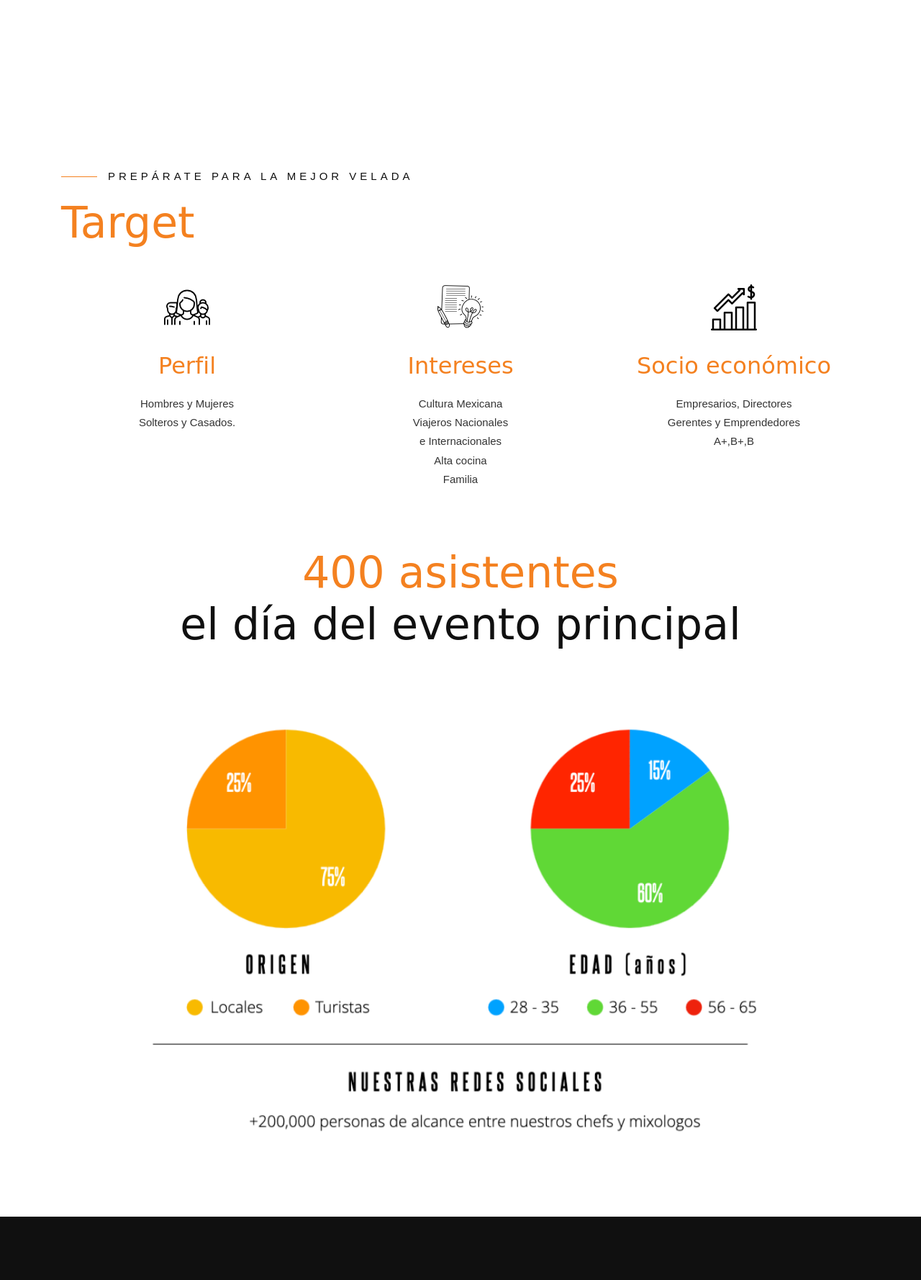
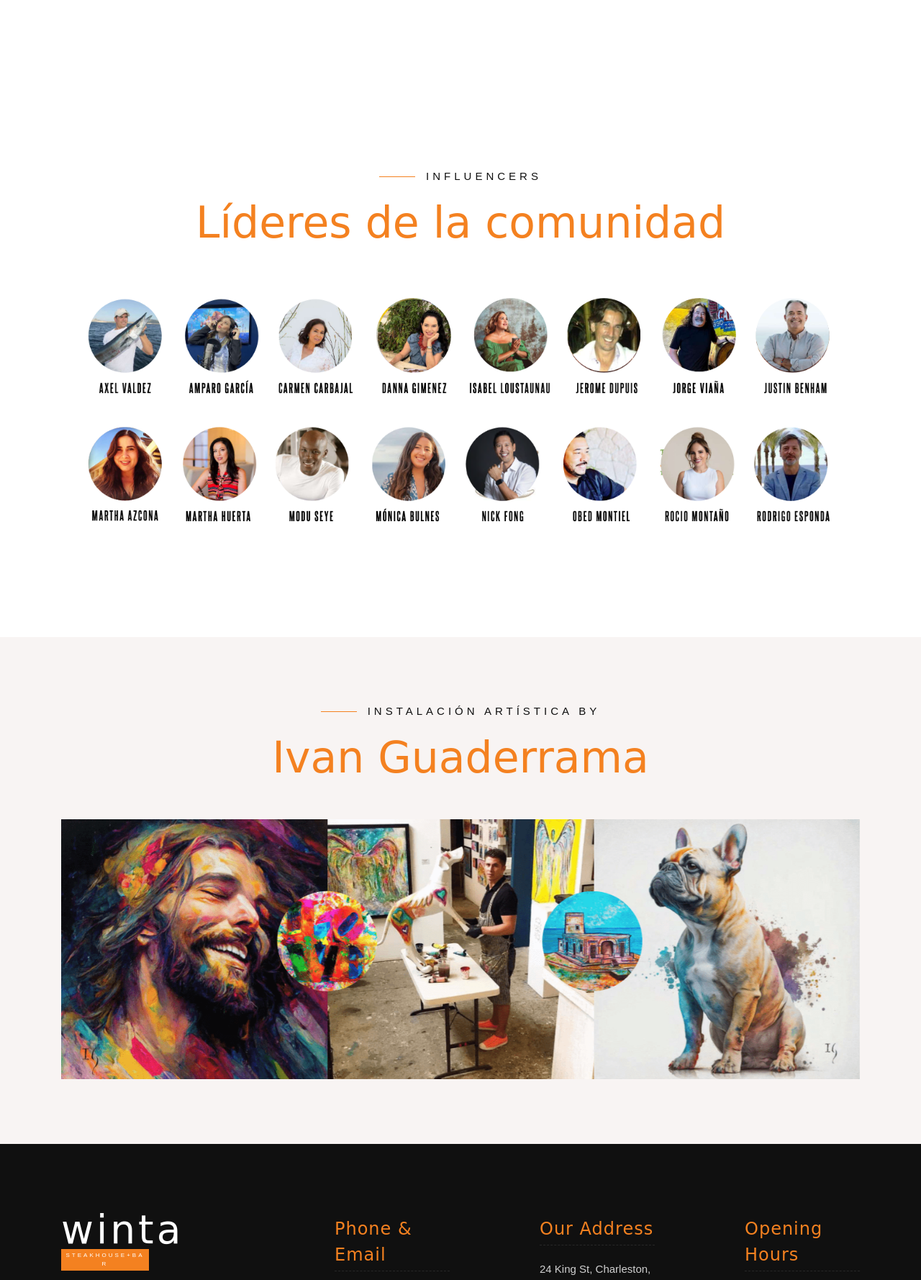
Before and after one commit to Ivonnemtz96/Ofrenda, a WordPress theme: template alcance.php in a window 1280 px wide. Shown: the part 3128-4906 px from the top of the page at 72% size. Run offline with PHP 8.4 and a stand-in for WordPress, Linux system fonts and the light colour scheme; the site name, menu and one post (Sample post) are stand-ins, and other content is empty; some web fonts are replaced.

Commit message:
alcance ok, se agrega invitación artística

```diff
--- a/modules/alcance.php
+++ b/modules/alcance.php
@@ -176,70 +176,40 @@
     </div>
 </section>
 
-<!-- Target -->
+<!-- inlfuencers -->
 <section class="newshome section-padding">
     <div class="container">
-        <div class="row">
-            <div class="col-md-12 mb-30">
-                <span class="section-subtitle">Prepárate para la mejor velada </span>
-                <h2 class="section-title">Target</h2>
+        <div class="row justify-content-center">
+            <div class="col-md-12 mb-30 text-center">
+                <span class="section-subtitle">Influencers </span>
+                <h2 class="section-title">Líderes de la comunidad</h2>
             </div>
-        </div>
-        <div class="row text-center justify-content-center">
-            <div class="col-4 col-md-4">
+            <div class="col-12 col-md-12">
                 <div class="item animate-box" data-animate-effect="fadeInUp">
                     <div class="post-img">
-                        <div class="img"> <img style="width: 4rem;" src="/img/users.png" alt="img"> </div>
-                    </div>
-                    <div class="cont">
-                        <h2 class="section-title" style="font-size: 2rem;"><a href="#">Perfil</a></h2>
-                        <p>
-                            Hombres y Mujeres <br>
-                            Solteros y Casados.
-                        </p>
+                        <div class="img"> <img src="/img/29.png" alt="img"> </div>
                     </div>
                 </div>
-            </div>
-            <div class="col-4 col-md-4">
-                <div class="item animate-box" data-animate-effect="fadeInUp">
-                    <div class="post-img">
-                        <div class="img"> <img style="width: 4rem;" src="/img/intereses.png" alt="img"> </div>
-                    </div>
-                    <div class="cont">
-                        <h2 class="section-title" style="font-size: 2rem;"><a href="#">Intereses</a></h2>
-                        <p>
-                            Cultura Mexicana <br>
-                            Viajeros Nacionales <br>
-                            e Internacionales <br>
-                            Alta cocina <br>
-                            Familia
-                        </p>
-                    </div>
-                </div>
-            </div>
-            <div class="col-4 col-md-4">
-                <div class="item animate-box" data-animate-effect="fadeInUp">
-                    <div class="post-img">
-                        <div class="img"> <img style="width: 4rem;" src="/img/economia.png" alt="img"> </div>
-                    </div>
-                    <div class="cont">
-                        <h2 class="section-title" style="font-size: 2rem;">
-                            <a href="#">Socio económico</a>
-                        </h2>
-                        <p>
-                            Empresarios, Directores <br>
-                            Gerentes y Emprendedores <br>
-                            A+,B+,B
-                        </p>
-                    </div>
-                </div>
-            </div>
-            <div class="col-md-12 mb-30">
-                <h2 class="section-title">400 asistentes <span>el día del evento principal</span></h2>
-            </div>
-            <div class="col-md-10">
-                <img src="/img/27.png" alt="">
             </div>
         </div>
     </div>
 </section>
+
+<!-- Instalación artística -->
+<section class="menus menu section-padding bg-lightcolor">
+    <div class="container">
+        <div class="row justify-content-center">
+            <div class="col-md-12 mb-30 text-center">
+                <span class="section-subtitle">Instalación artística by </span>
+                <h2 class="section-title">Ivan Guaderrama</h2>
+            </div>
+            <div class="col-12 col-md-12">
+                <div class="item animate-box" data-animate-effect="fadeInUp">
+                    <div class="post-img">
+                        <div class="img"> <img src="/img/30.png?=1" alt="img"> </div>
+                    </div>
+                </div>
+            </div>
+        </div>
+    </div>
+</section>
```
Also changed, not shown: img/29.png (added), img/30.png (added), 1 other file.
